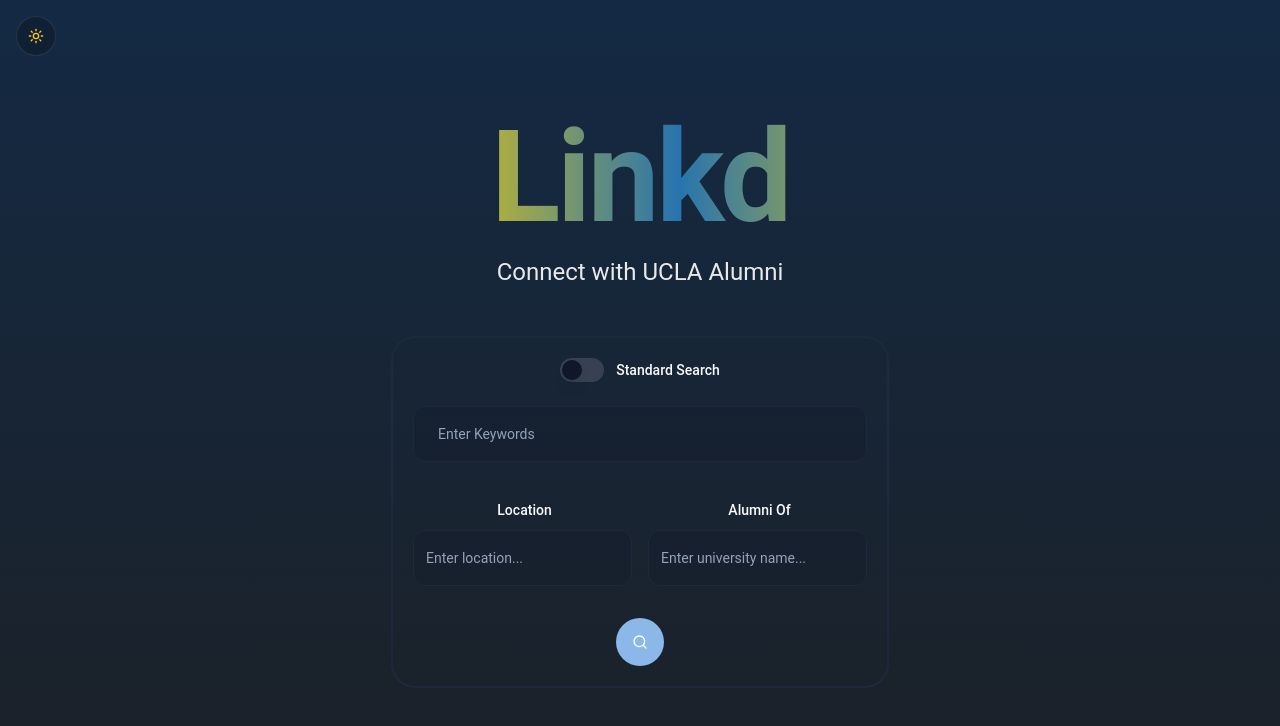
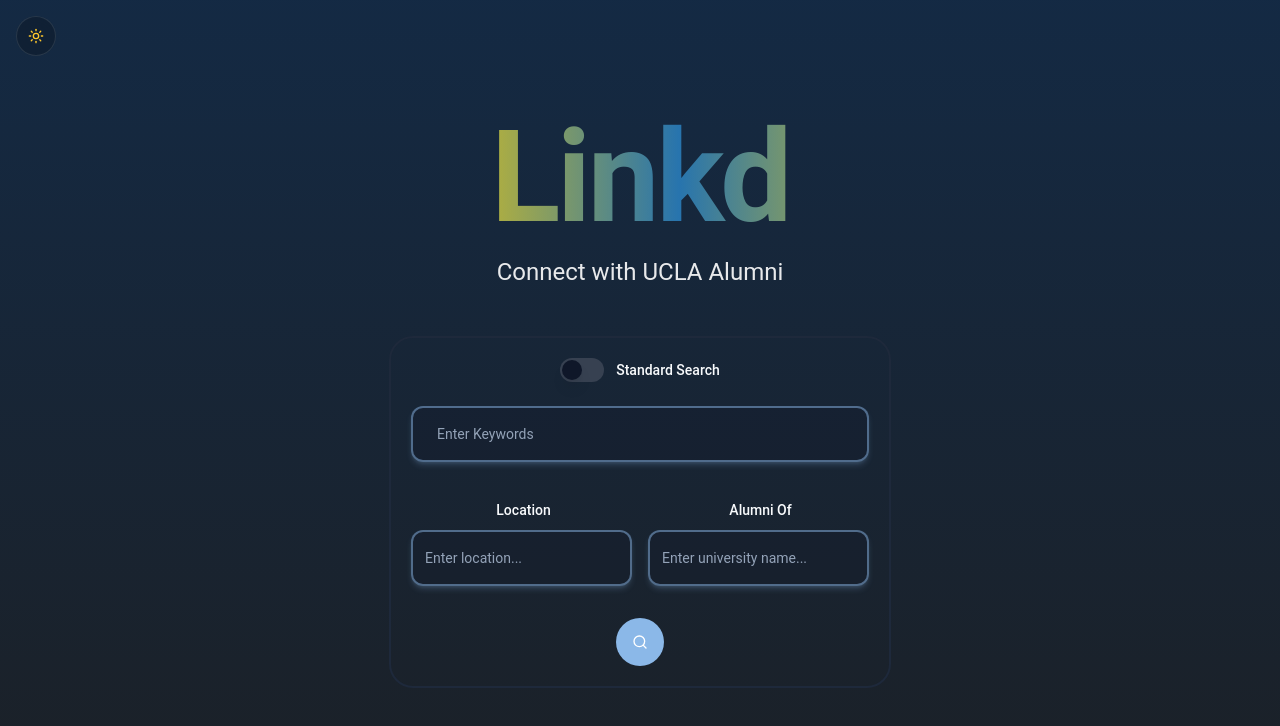
Before and after one commit to Maax-dev/lumina-profile-verse, a React (Vite) app: page / in a window 1280 px wide. Shown: the top 726 px of the page. Built offline with nearby package versions, Linux system fonts and the light colour scheme.

Commit message:
feat: Add UCLA-themed borders and shadows
Adds UCLA-themed borders and shadows to the keywords, location, and university name input boxes for better visibility in both light and dark modes.

```diff
--- a/src/components/SearchBox.tsx
+++ b/src/components/SearchBox.tsx
@@ -142,12 +142,15 @@ export function SearchBox() {
                     control={form.control}
                     name="keys"
                     render={({ field }) => (
-                      <FormItem>
+                      <FormItem className="mb-4">
                         <FormControl>
                           <Input
                             type="text"
                             placeholder="Enter Keywords"
-                            className="h-14 px-6 text-lg bg-background/20 backdrop-blur-sm rounded-xl"
+                            className="h-14 px-6 text-lg bg-background/20 backdrop-blur-sm rounded-xl
+                              border-2 border-ucla-blue/50 dark:border-ucla-lighter-blue/50
+                              shadow-md shadow-ucla-blue/20 dark:shadow-ucla-lighter-blue/20
+                              focus:border-ucla-blue dark:focus:border-ucla-lighter-blue"
                             {...field}
                           />
                         </FormControl>
@@ -165,7 +168,10 @@ export function SearchBox() {
                           <FormControl>
                             <Input
                               placeholder="Enter location..."
-                              className="h-14 bg-background/20 backdrop-blur-sm rounded-xl"
+                              className="h-14 bg-background/20 backdrop-blur-sm rounded-xl
+                                border-2 border-ucla-blue/50 dark:border-ucla-lighter-blue/50
+                                shadow-md shadow-ucla-blue/20 dark:shadow-ucla-lighter-blue/20
+                                focus:border-ucla-blue dark:focus:border-ucla-lighter-blue"
                               {...field}
                             />
                           </FormControl>
@@ -182,7 +188,10 @@ export function SearchBox() {
                           <FormControl>
                             <Input
                               placeholder="Enter university name..."
-                              className="h-14 bg-background/20 backdrop-blur-sm rounded-xl"
+                              className="h-14 bg-background/20 backdrop-blur-sm rounded-xl
+                                border-2 border-ucla-blue/50 dark:border-ucla-lighter-blue/50
+                                shadow-md shadow-ucla-blue/20 dark:shadow-ucla-lighter-blue/20
+                                focus:border-ucla-blue dark:focus:border-ucla-lighter-blue"
                               {...field}
                             />
                           </FormControl>
```
